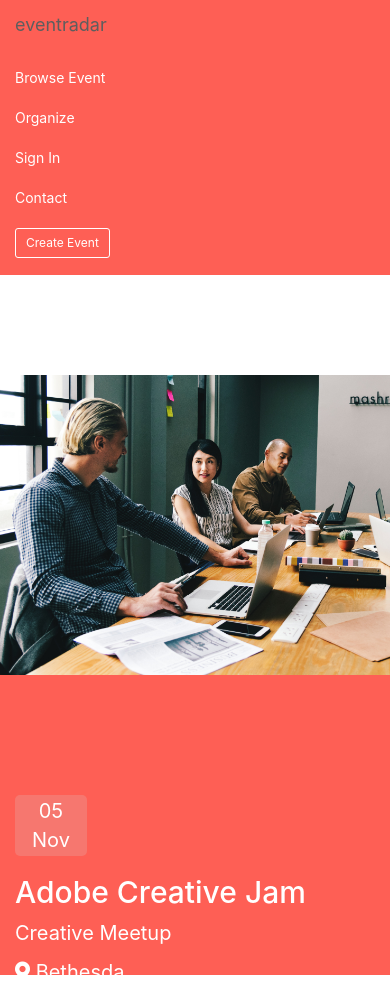
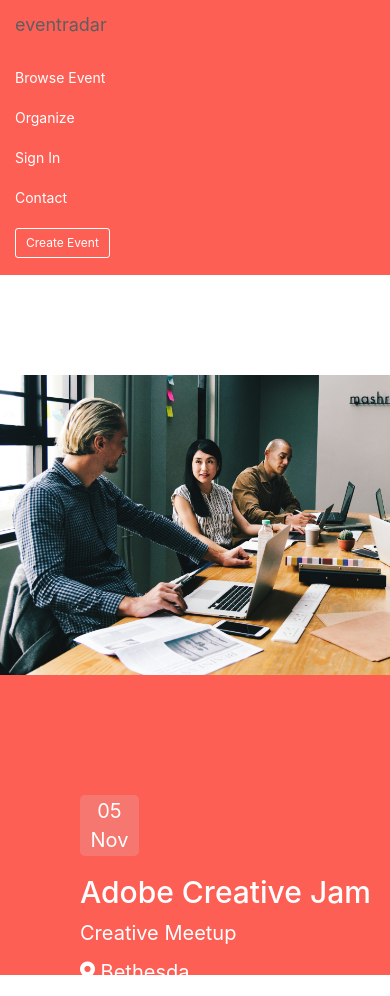
Before and after one commit to oliver-gomes/react-event, a React (Create React App) app: page / in a window 390 px wide. Built offline with nearby package versions, Linux system fonts and the light colour scheme.

Commit message:
xs responsive fix

```diff
--- a/src/components/Modal.js
+++ b/src/components/Modal.js
@@ -9,7 +9,13 @@
         <Col xs={12} md={6} mdOffset={1} className="event" />
         <Col xs={12} md={4} className="info">
           <Row className="show-grid">
-            <Col md={10} mdOffset={1} className="event-info">
+            <Col
+              md={10}
+              mdOffset={1}
+              xs={10}
+              xsOffset={2}
+              className="event-info"
+            >
               <div className="date">
                 05 <br /> Nov
               </div>
```
